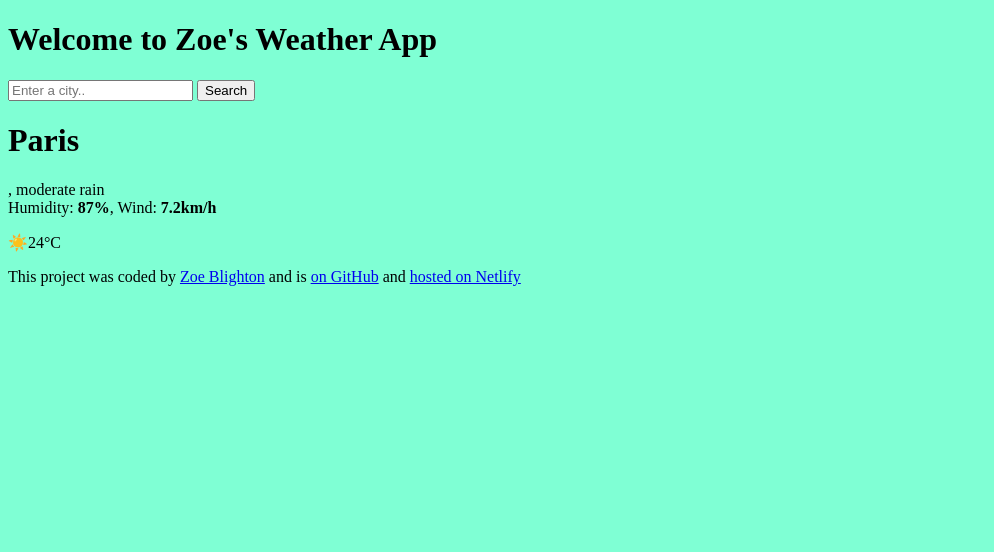
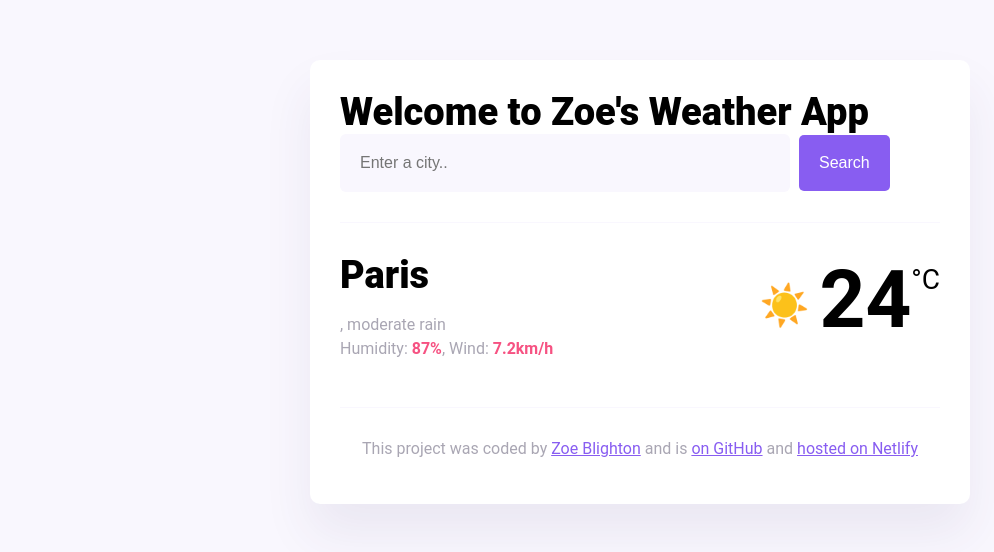
Before and after one commit to zoeblighton/weather-application-final, a plain HTML site: page index.html in a window 1280 px wide. Shown: the whole page, without its empty margins (0-994 px from the left). Drawn offline with Linux system fonts and the light colour scheme; a script that the page names is missing.

Commit message:
style.css completed

```diff
--- a/src/style.css
+++ b/src/style.css
@@ -1,3 +1,102 @@
 body {
-  background-color: aquamarine;
+  background: #f9f7fe;
+  font-family: "Roboto", sans-serif;
 }
+
+a {
+  color: #885df1;
+}
+h1 {
+  font-size: 38px;
+  font-weight: 900;
+  margin: 0;
+}
+.weather-app {
+  background: white;
+  max-width: 600px;
+  margin: 60px auto;
+  padding: 30px;
+  border-radius: 10px;
+  box-shadow: 0 30px 50px rgba(65, 50, 100, 0.08);
+}
+
+header {
+  border-bottom: 1px solid #f9f7fe;
+  padding-bottom: 30px;
+}
+
+.search-input {
+  background-color: #f9f7fe;
+  border: none;
+  color: rgba(39, 33, 66, 0.4);
+  font-size: 16px;
+  padding: 20px;
+  width: 75%;
+  border-radius: 6px;
+}
+
+.search-button {
+  margin-left: 5px;
+  font-size: 16px;
+  background-color: #885df1;
+  color: white;
+  border: none;
+  padding: 20px;
+  line-height: 1;
+  border-radius: 5px;
+}
+
+main {
+  padding: 30px 0;
+}
+
+.current-temperature {
+  font-size: 48px;
+}
+
+.current-weather {
+  display: flex;
+  justify-content: space-between;
+}
+
+.current-city {
+  font-size: 38px;
+  font-weight: 900;
+  margin: 0;
+}
+.current-details {
+  color: rgba(39, 33, 66, 0.4);
+  font-size: 16px;
+  font-weight: 400;
+  line-height: 24px;
+}
+
+.current-details strong {
+  color: #f65282;
+}
+
+.current-temperature-icon {
+  position: relative;
+  top: -8px;
+  font-size: 40px;
+  margin-right: 10px;
+}
+
+.current-temperature-value {
+  font-size: 80px;
+  font-weight: bold;
+}
+
+.current-temperature-unit {
+  font-size: 28px;
+  position: relative;
+  top: -38px;
+}
+
+footer {
+  border-top: 1px solid #f9f7fe;
+  text-align: center;
+  padding-top: 15px;
+
+  color: rgba(39, 33, 66, 0.4);
+}
```
